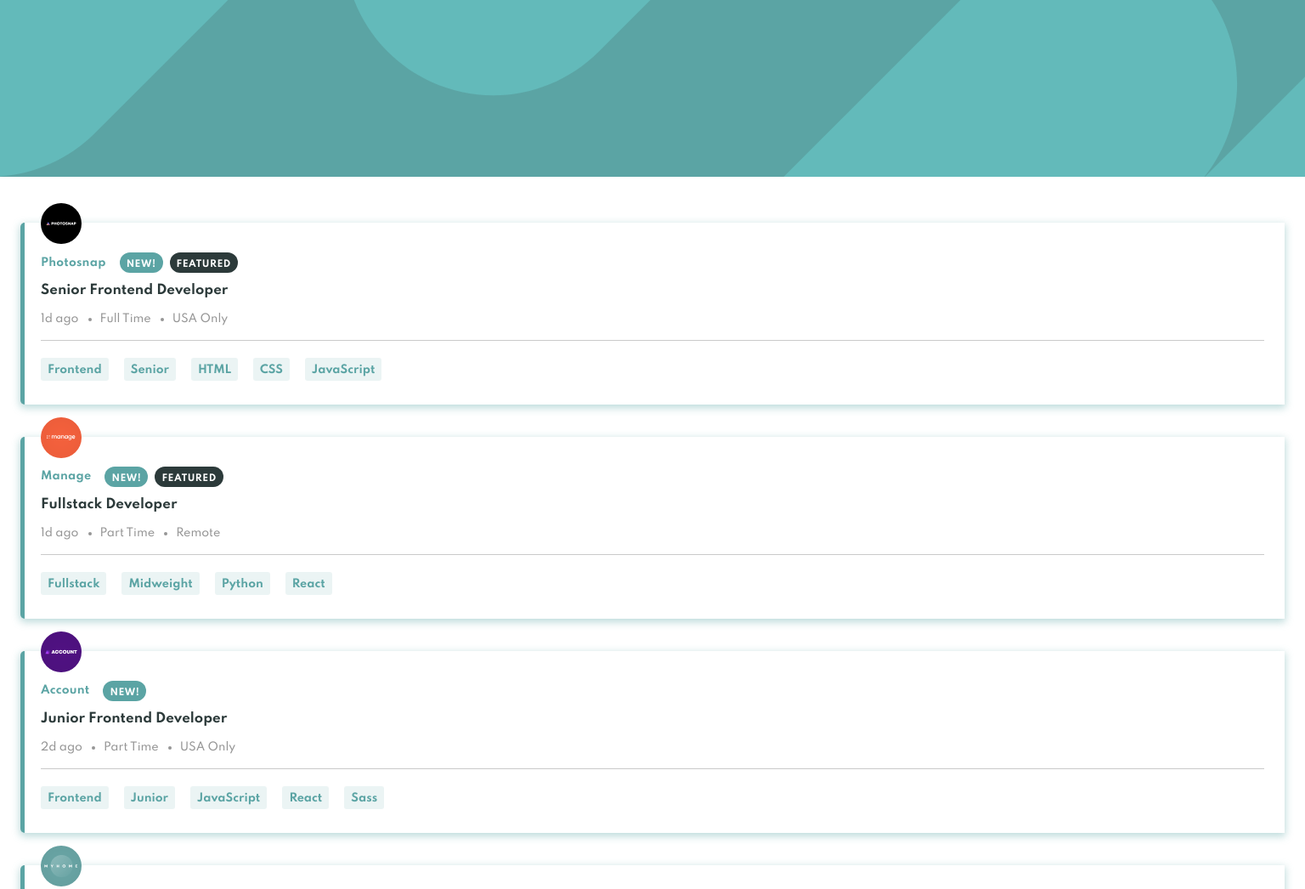
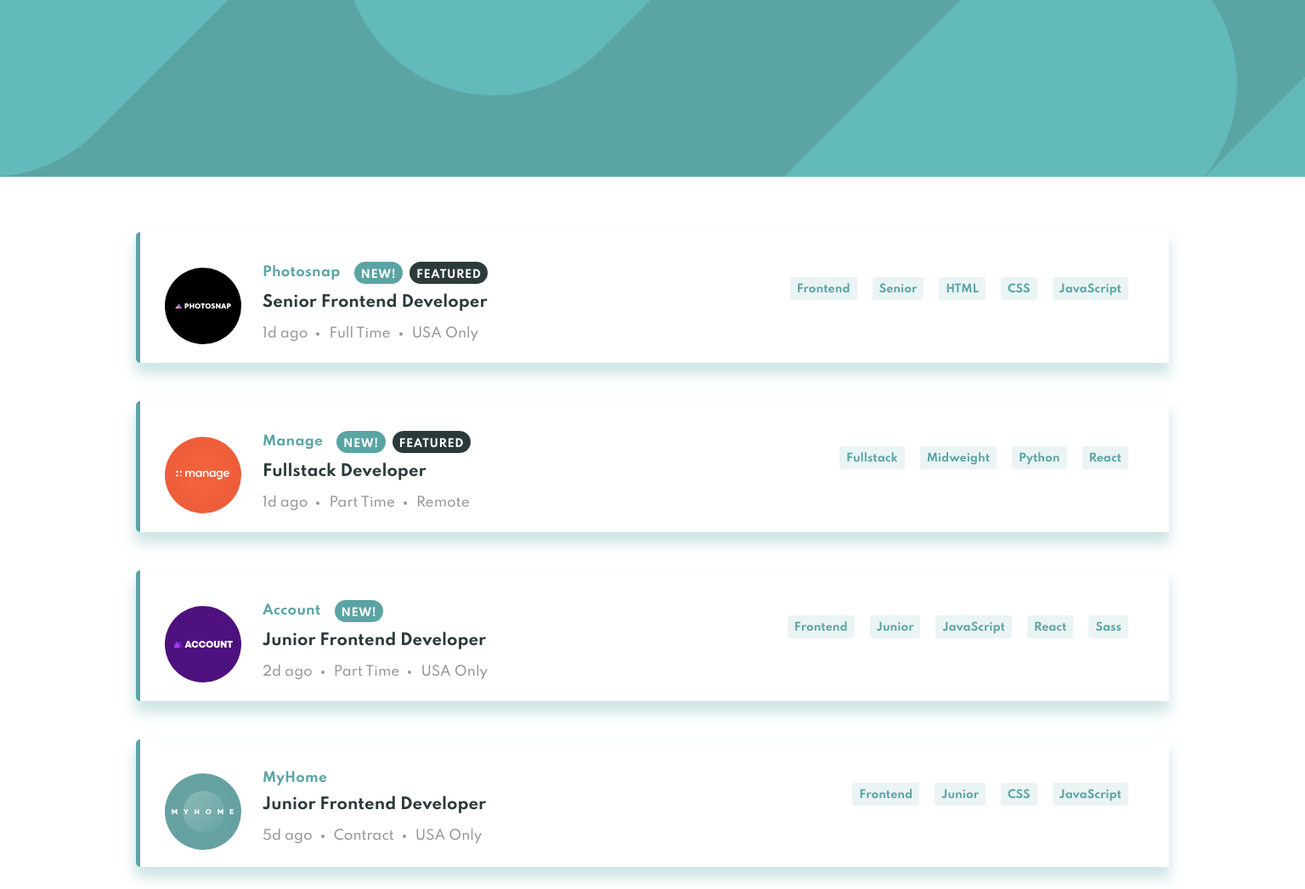
Before and after one commit to rouwe/fem_job_listings_with_filtering, a plain HTML site: page index.html in a window 1536 px wide. Shown: the top 1046 px of the page at 85% size. Drawn offline with nearby package versions, Linux system fonts and the light colour scheme.

Commit message:
Update desktop style

```diff
--- a/css/index.css
+++ b/css/index.css
@@ -57,3 +57,40 @@ footer {
         position: static;
     }
 }
+@media all and (min-width: 1440px) {
+    :root {
+        font-size: 18px;
+    }
+    .main-container {
+        padding: 0 160px;
+    }
+    .job-container {
+        flex-direction: row;
+        box-shadow: 0px 12px 15px 1px hsl(180, 29%, 50%, 0.3);
+    }
+    .details-container {
+        display: flex;
+    }
+    .img-box {
+        position: static;
+        margin-right: 25px;
+        margin-left: 10px;
+    }
+    .logo {
+        width: 90px;
+    }
+    .position {
+        font-weight: bold;
+    }
+    .job-hr {
+        display: none;
+    }
+    .tag-box {
+        align-items: center;
+        padding: 0px 48px 0 19px;
+        margin-left: auto;
+    }
+    .tag-box span {
+        font-size: 0.7rem;
+    }
+}
--- a/index.html
+++ b/index.html
@@ -8,8 +8,8 @@
   <link rel="preconnect" href="https://fonts.googleapis.com">
   <link rel="preconnect" href="https://fonts.gstatic.com" crossorigin>
   <link href="https://fonts.googleapis.com/css2?family=Spartan:wght@500;700&display=swap" rel="stylesheet">
+  <link rel="stylesheet" href="css/component_style.css">
   <link rel="stylesheet" href="css/index.css">
-  <link rel="stylesheet" href="css/component_style.css">
   <script src="https://ajax.googleapis.com/ajax/libs/jquery/3.6.0/jquery.min.js"></script>
   <script src="js/filter.js"></script>
   <script src="js/components.js"></script>
--- a/js/components.js
+++ b/js/components.js
@@ -80,7 +80,7 @@ $(document).ready(() => {
             }
         }
         // Fetch JSON file
-        $.getJSON("../data.json", (result, status) => {
+        $.getJSON("./data.json", (result, status) => {
             if (status === "success") {
                 // Define element builder
                 const createContainer = new ElementBuilder('div');
```
Also changed, not shown: design/MyPreview.png.
